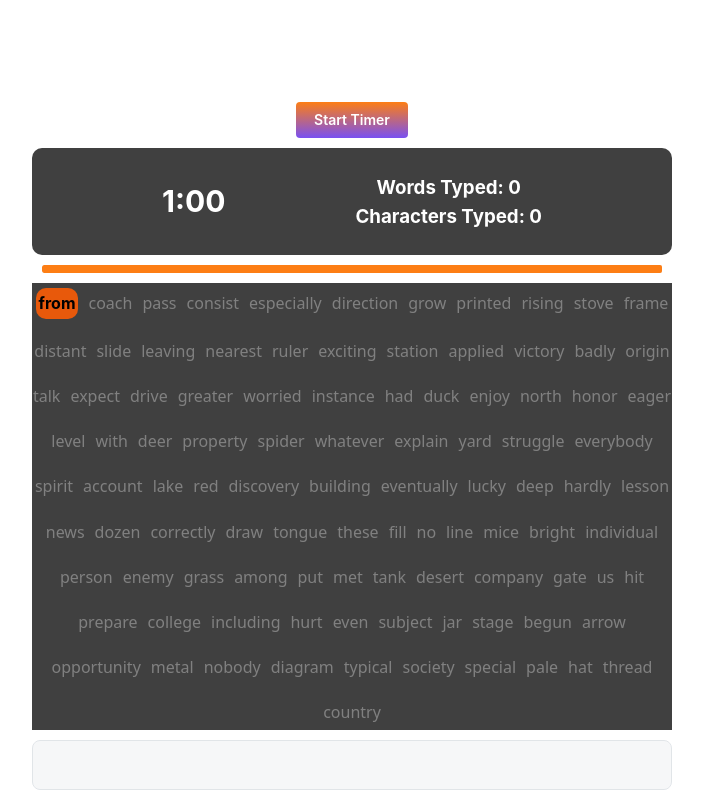
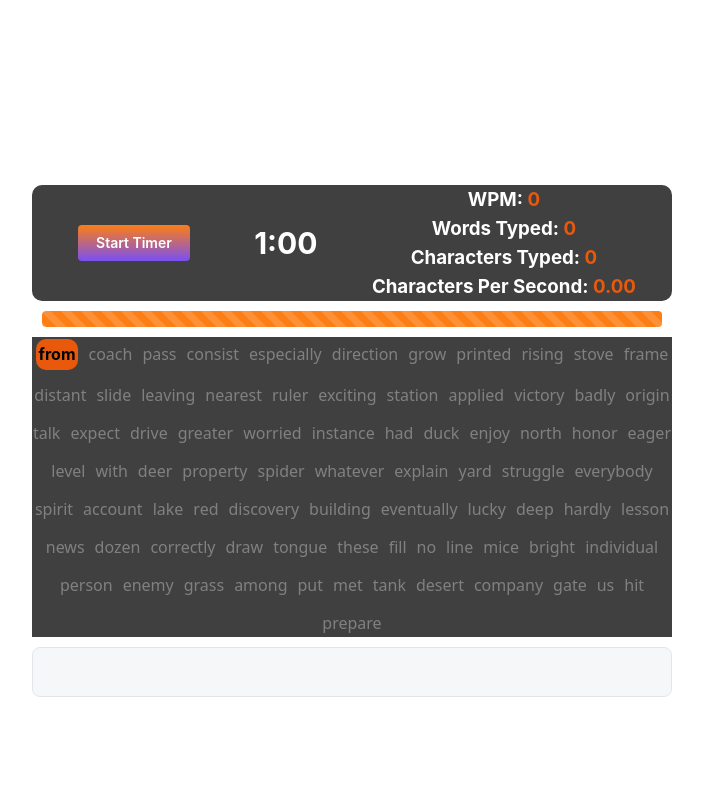
Before and after one commit to taariqelliott/speed-type-test, a React (Vite) app: page /game in a window 1280 px wide. Shown: the whole page, without its empty margins (288-991 px from the left). Built offline with nearby package versions, Linux system fonts and the light colour scheme.

Commit message:
Update game height and word count

```diff
--- a/src/pages/Game.module.css
+++ b/src/pages/Game.module.css
@@ -17,7 +17,7 @@
     overflow: scroll;
     justify-content: center;
     align-items: center;
-    height: 500px;
+    height: 300px;
     width: 50%;
     background-color: rgb(64, 64, 64);
     color: black;
@@ -57,6 +57,8 @@
 
 .timer{
     font-size: 30px;
+    max-width: 100px;
+    min-width: 100px;
 }
 
 .gameButton {
--- a/src/pages/Game.page.tsx
+++ b/src/pages/Game.page.tsx
@@ -1,10 +1,10 @@
-import React, { ChangeEvent, FormEvent, useState } from 'react';
+import { ChangeEvent, FormEvent, useState } from 'react';
 import { Button, Input, Progress } from '@mantine/core';
 import classes from './Game.module.css';
 import WordsArray from '../components/WordsArray/WordsArray';
 
 export default function Game() {
-  const [words] = useState(() => WordsArray.slice(0, 100)); // Initialize words array
+  const [words] = useState(() => WordsArray.slice(0, 80)); // Initialize words array
   const [currentWordIndex, setCurrentWordIndex] = useState(0);
   const [totalCharTyped, setTotalCharTyped] = useState(0);
   const [correctWords, setCorrectWords] = useState(0);
@@ -30,7 +30,7 @@ export default function Game() {
             setInputValue('');
             return 0;
           }
-          return prevTime - 1.667; // decrement by approximately 1.67 every second
+          return prevTime - 1.667; // decrement by approximately 1.667 every second
         });
         setClockTime((prevClockTime) => prevClockTime - 1); // decrement clock time by 1 every second
       }, 100);
@@ -44,7 +44,14 @@ export default function Game() {
   };
 
   function handleInputChange(e: ChangeEvent<HTMLInputElement>) {
-    setInputValue(e.target.value);
+    const typedWord = e.target.value.trim().toLowerCase();
+    setInputValue(typedWord);
+
+    if (typedWord === words[currentWordIndex]) {
+      setCorrectWords(correctWords + 1);
+      setNewWord();
+      setInputValue('');
+    }
   }
 
   function handleSubmit(e: FormEvent<HTMLFormElement>) {
@@ -54,7 +61,6 @@ export default function Game() {
       setNewWord();
       setInputValue('');
     } else {
-      setCorrectWords(correctWords - 1);
       setInputValue('');
     }
   }
@@ -67,6 +73,7 @@ export default function Game() {
     <div className={classes.div}>
       <h1>Speed Typer!</h1>
       <div style={{ width: '50%', textAlign: 'center' }}>
+        <div className={classes.stats}>
           {!gameOver && (
             <Button
               className={classes.gameButton}
@@ -89,23 +96,40 @@ export default function Game() {
               Restart Game
             </Button>
           )}
-        <div className={classes.stats}>
           <h3
             className={classes.timer}
             style={clockTime <= 10 ? { color: '#e8590b' } : { color: 'white' }}
           >
-            {clockTime === 60 ? '1:00' : clockTime <= 10 ? `0:0${clockTime}` : `0:${clockTime}`}
+            {clockTime === 60
+              ? '1:00'
+              : clockTime === 10
+                ? `0:${clockTime}`
+                : clockTime <= 9
+                  ? `0:0${clockTime}`
+                  : `0:${clockTime}`}
           </h3>
           <div className={classes.statCounts}>
-            <h3 className={classes.counts}>Words Typed: {correctWords}</h3>
-            <h3 className={classes.counts}>Characters Typed: {totalCharTyped}</h3>
+            <h3 className={classes.counts}>
+              WPM: <span style={{ color: '#e8590b' }}>{totalCharTyped / 5}</span>
+            </h3>
+            <h3 className={classes.counts}>
+              Words Typed: <span style={{ color: '#e8590b' }}>{correctWords}</span>
+            </h3>
+            <h3 className={classes.counts}>
+              Characters Typed: <span style={{ color: '#e8590b' }}>{totalCharTyped}</span>
+            </h3>
+            <h3 className={classes.counts}>
+              Characters Per Second:{' '}
+              <span style={{ color: '#e8590b' }}>{(totalCharTyped / 60).toFixed(2)}</span>
+            </h3>
           </div>
         </div>
         <Progress
           transitionDuration={1667} // 1667 milliseconds = 1.667 seconds
           style={{ margin: 10 }}
           color="orange"
-          radius="xs"
+          size="xl"
+          animated
           value={time}
         />
       </div>
```
Lines whose indentation alone changed are shown as unchanged.
